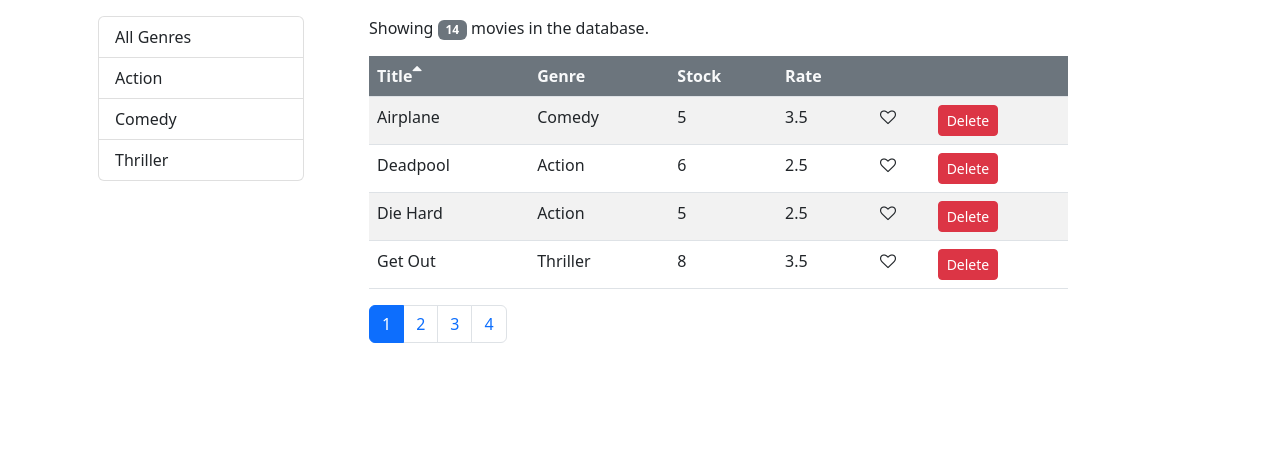
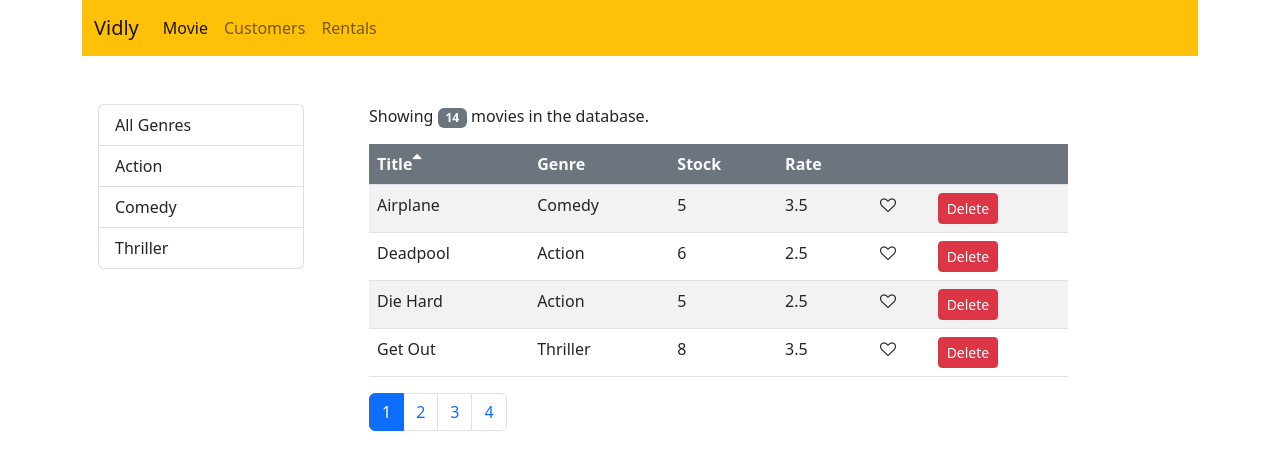
Before and after one commit to Beki-D/react-movie-mosh, a React (Create React App) app: page /movies in a window 1280 px wide. Shown: the top 470 px of the page. Built offline with nearby package versions, Linux system fonts and the light colour scheme.

Commit message:
Added navbar

```diff
--- a/src/App.css
+++ b/src/App.css
@@ -3,6 +3,10 @@
 }
 body {
   background: cadetblue;
+}
+
+.navbar {
+  margin-bottom: 2rem;
 }
 
 .clickable {
--- a/src/App.js
+++ b/src/App.js
@@ -1,6 +1,7 @@
 import React, { Component } from "react";
 import { Navigate, Route, Routes } from "react-router-dom";
 import Movies from "./components/movies";
+import Navbar from './components/navbar';
 import Customers from "./components/customers";
 import Rentals from "./components/rentals";
 import NotFound from "./components/notFound";
@@ -10,6 +11,7 @@
   render() {
     return (
       <main className="container">
+        <Navbar />
         <Routes>
           <Route path="/movies" element={<Movies />} />
           <Route path="/customers" element={<Customers />} />
--- a/src/components/navbar.jsx
+++ b/src/components/navbar.jsx
@@ -1,21 +1,34 @@
-// import { Link } from 'react-router-dom';
+import { Link, NavLink } from 'react-router-dom';
 
 const Navbar = () => {
     return (
-        <nav className="navbar navbar-dark bg-secondary">
-            <div className="container">
-                <a className="navbar-brand col-1" href="#navbar-brand">
+        <nav className="navbar navbar-expand-lg navbar-light bg-warning">
+            <div className="container-fluid">
+                <Link className="navbar-brand" to="/">
                     Vidly
-                </a>
-                <a href="#navbar-brand">
-                    Movies
-                </a>
-                <a href="#navbar-brand">
-                    Customers
-                </a>
-                <a href="#navbar-brand">
-                    Rentals
-                </a>
+                </Link>
+                <button className="navbar-toggler" type="button" data-bs-toggle="collapse" data-bs-target="#navbarNav" aria-controls="navbarNav" aria-expanded="false" aria-label="Toggle navigation">
+                    <span className="navbar-toggler-icon"></span>
+                </button>
+                <div className="collapse navbar-collapse" id="navbarNav">
+                    <ul className="navbar-nav">
+                        <li className="nav-item">
+                            <NavLink className="nav-link" aria-current="page" to="/movies">
+                                Movie
+                            </NavLink>
+                        </li>
+                        <li className="nav-item">
+                            <NavLink className="nav-link" to="/customers">
+                                Customers
+                            </NavLink>
+                        </li>
+                        <li className="nav-item">
+                            <NavLink className="nav-link" to="/rentals">
+                                Rentals
+                            </NavLink>
+                        </li>
+                    </ul>
+                </div>
             </div>
         </nav>
      );
```
